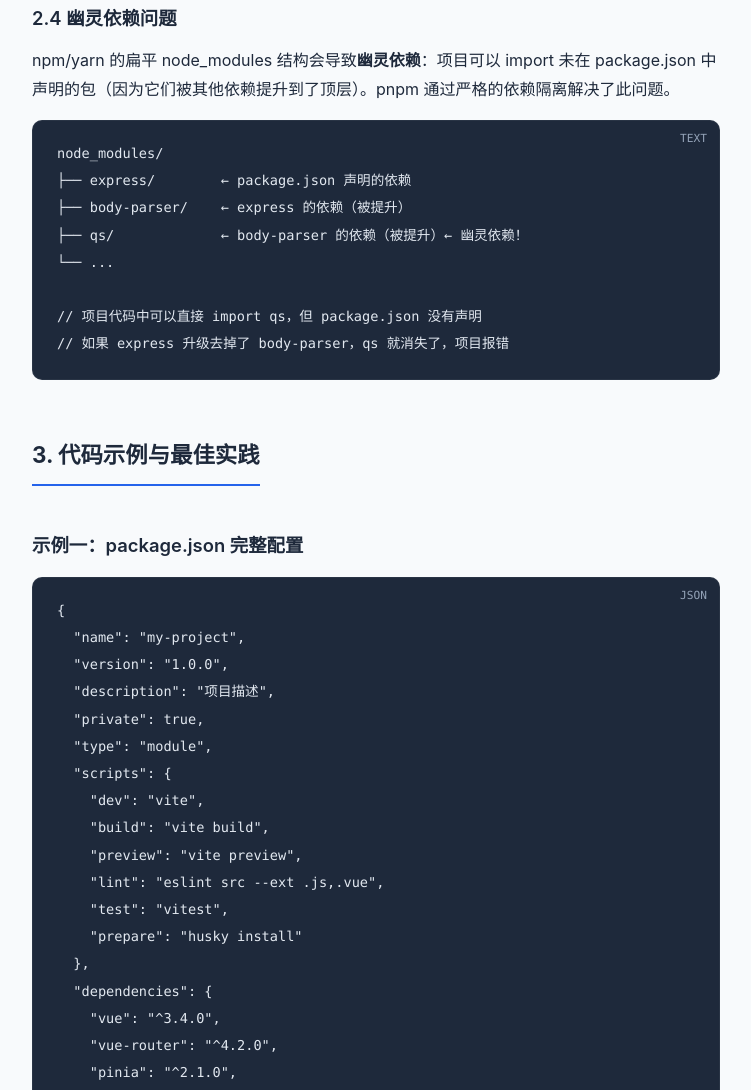
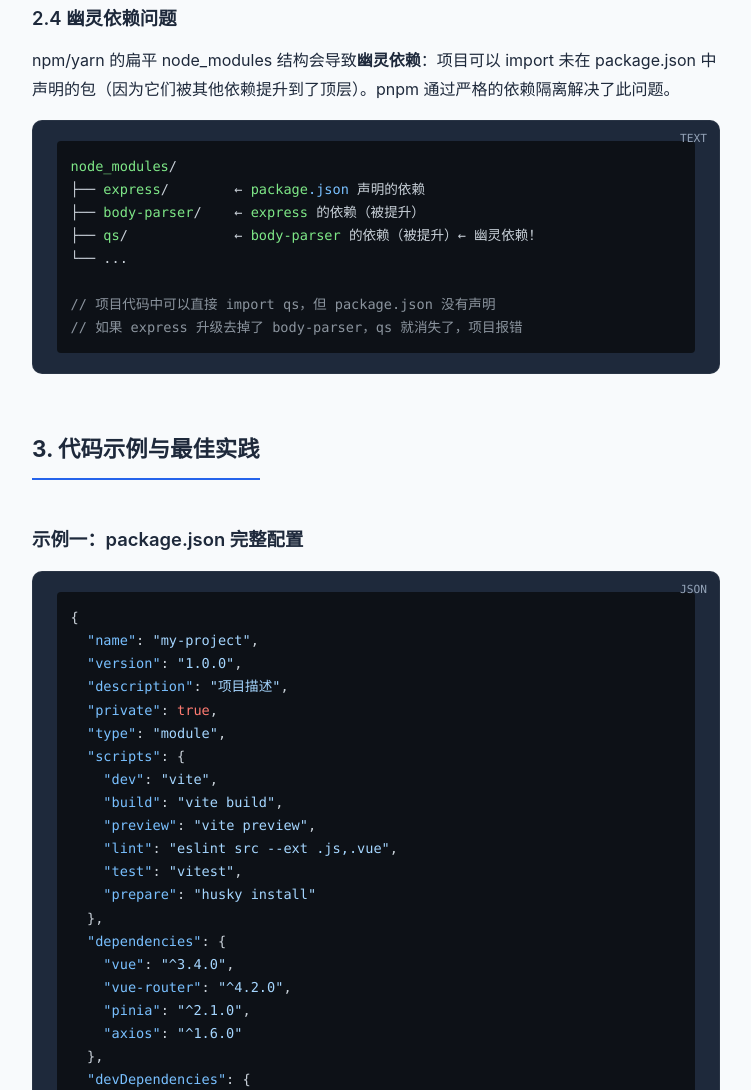
Before and after one commit to reg-1988/web-beginner, a plain HTML site: page eng-npm.html in a window 1280 px wide. Shown: the part 2138-3228 px from the top of the page, without its empty margins (290-1041 px from the left). Drawn offline with nearby package versions, Linux system fonts and the light colour scheme.

Commit message:
标签code增加代码高亮

```diff
--- a/css/style.css
+++ b/css/style.css
@@ -446,13 +446,6 @@ code {
   color: var(--color-primary-dark);
   padding: 2px 6px;
   border-radius: 4px;
-}
-
-pre code {
-  background: none;
-  padding: 0;
-  color: #e2e8f0;
-  font-size: 0.85rem;
 }
 
 .code-label {
--- a/js/main.js
+++ b/js/main.js
@@ -75,6 +75,21 @@ const NAV_DATA = [
     ],
   },
 ];
+
+// ========== Highlight.js language mapping ==========
+const LANG_MAP = {
+  JavaScript: 'javascript',
+  TypeScript: 'typescript',
+  CSS: 'css',
+  HTML: 'html',
+  Vue: 'html',
+  JSX: 'jsx',
+  bash: 'bash',
+  JSON: 'json',
+  HTTP: 'http',
+  ini: 'ini',
+  WXML: 'xml',
+};
 
 // ========== Get all pages in order ==========
 function getAllPages() {
@@ -196,17 +211,28 @@ function initMobileToggle() {
 // ========== Fix pre>code structure ==========
 // Problem: <pre><code class="code-label">Lang</code>raw text...</pre>
 // The raw text after </code> is a direct text node of <pre>, not wrapped in <code>.
-// Fix: wrap the bare text nodes into a proper <code> element.
+// Fix: wrap the bare text nodes into a proper <code> element with language class for highlight.js.
 function fixPreCodeStructure() {
   document.querySelectorAll('pre').forEach((pre) => {
     const labelCode = pre.querySelector('code.code-label');
     if (!labelCode) return;
 
-    // Collect all nodes after the label <code> (text nodes + element nodes)
+    const lang = labelCode.textContent.trim();
+
+    // Replace <code class="code-label"> with <span class="code-label">
+    // so highlight.js won't target it
+    const labelSpan = document.createElement('span');
+    labelSpan.className = 'code-label';
+    labelSpan.textContent = lang;
+    pre.insertBefore(labelSpan, labelCode);
+    pre.removeChild(labelCode);
+    const newLabel = pre.querySelector('.code-label');
+
+    // Collect all nodes after the label (text nodes + element nodes)
     const nodesToWrap = [];
     let found = false;
     for (const node of pre.childNodes) {
-      if (node === labelCode) {
+      if (node === newLabel) {
         found = true;
         continue;
       }
@@ -219,6 +245,10 @@ function fixPreCodeStructure() {
 
     // Create a new <code> element and move nodes into it
     const codeEl = document.createElement('code');
+    const mapped = LANG_MAP[lang];
+    if (mapped) {
+      codeEl.className = 'language-' + mapped;
+    }
     nodesToWrap.forEach((node) => {
       pre.removeChild(node);
       codeEl.appendChild(node);
@@ -304,9 +334,27 @@ function initTocNav() {
   updateActiveToc();
 }
 
+// ========== Load highlight.js from CDN ==========
+function loadHighlightJs() {
+  const link = document.createElement('link');
+  link.rel = 'stylesheet';
+  link.href = 'https://cdnjs.cloudflare.com/ajax/libs/highlight.js/11.9.0/styles/github-dark.min.css';
+  document.head.appendChild(link);
+
+  const script = document.createElement('script');
+  script.src = 'https://cdnjs.cloudflare.com/ajax/libs/highlight.js/11.9.0/highlight.min.js';
+  script.onload = () => {
+    document.querySelectorAll('pre code:not(.code-label)').forEach((el) => {
+      hljs.highlightElement(el);
+    });
+  };
+  document.head.appendChild(script);
+}
+
 // ========== Init ==========
 function initPage(activeFile) {
   fixPreCodeStructure();
+  loadHighlightJs();
   renderSidebar(activeFile);
   renderPageNav(activeFile);
   initFaqToggle();
```
